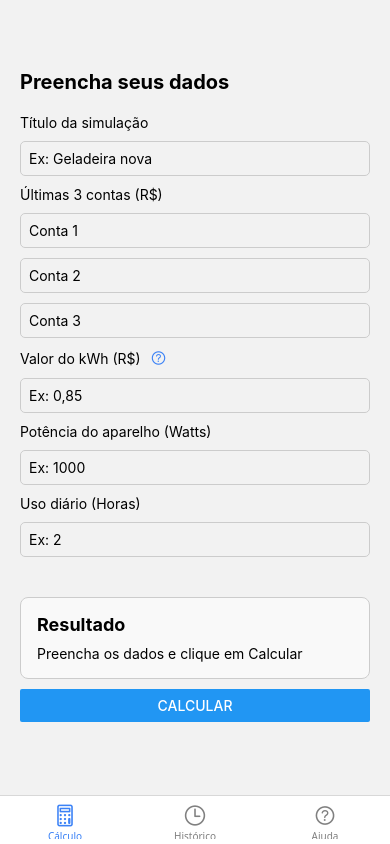
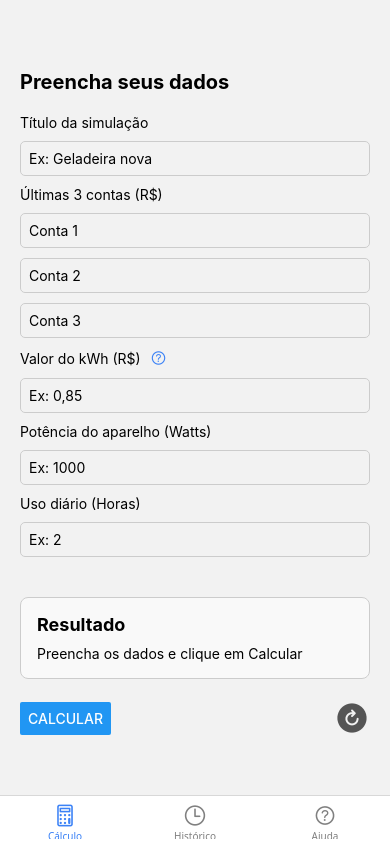
Before and after one commit to ErikaNunex/EnergyPredictApp, a React Native app: screen /Main in a window 390 px wide. Built offline with nearby package versions, Linux system fonts and the light colour scheme.

Commit message:
feat: resetando formulario e excluindo item do historico

```diff
--- a/src/screens/Calc.js
+++ b/src/screens/Calc.js
@@ -1,9 +1,17 @@
 import { useState } from "react";
-import { ScrollView, Button, Alert, StyleSheet } from "react-native";
+import {
+  ScrollView,
+  Button,
+  Alert,
+  StyleSheet,
+  View,
+  TouchableOpacity,
+} from "react-native";
 import { calcNewDeviceCost } from "../services/calcService";
 import FormCalc from "../components/FormCalc";
 import ResultCard from "../components/ResultCard";
 import AsyncStorage from "@react-native-async-storage/async-storage";
+import { Ionicons } from "@expo/vector-icons";
 
 export default function Calc() {
   const [bill1, setBill1] = useState("");
@@ -53,6 +61,16 @@ export default function Calc() {
     setResult(calcResult);
     await saveToHistory(title, calcResult);
   };
+  const handleReset = () => {
+    setBill1("");
+    setBill2("");
+    setBill3("");
+    setKwh("");
+    setPower("");
+    setHours("");
+    setTitle("");
+    setResult(null);
+  };
 
   return (
     <ScrollView contentContainerStyle={styles.container}>
@@ -75,11 +93,27 @@ export default function Calc() {
 
       <ResultCard result={result} />
 
-      <Button title="Calcular" onPress={handleCalc} />
+      <View style={styles.buttonRow}>
+        <Button title="Calcular" onPress={handleCalc} />
+        <TouchableOpacity onPress={handleReset} style={styles.resetButton}>
+          <Ionicons name="refresh-circle" size={36} color="#555" />
+        </TouchableOpacity>
+      </View>
     </ScrollView>
   );
 }
 
 const styles = StyleSheet.create({
   container: { padding: 20, gap: 10, paddingTop: 70 },
+  buttonRow: {
+    flexDirection: "row",
+    justifyContent: "space-between",
+    alignItems: "center",
+    marginTop: 10,
+    gap: 20,
+  },
+  resetButton: {
+    justifyContent: "center",
+    alignItems: "center",
+  },
 });
--- a/src/screens/History.js
+++ b/src/screens/History.js
@@ -1,7 +1,15 @@
 import { useState, useCallback } from "react";
 import { useFocusEffect } from "@react-navigation/native";
-import { View, Text, ScrollView, StyleSheet } from "react-native";
+import {
+  View,
+  Text,
+  ScrollView,
+  StyleSheet,
+  TouchableOpacity,
+  Alert,
+} from "react-native";
 import AsyncStorage from "@react-native-async-storage/async-storage";
+import { Ionicons } from "@expo/vector-icons";
 
 export default function History() {
   const [history, setHistory] = useState([]);
@@ -17,7 +25,20 @@ export default function History() {
       console.error("Erro ao carregar histórico:", err);
     }
   };
-
+  const removeItem = async (timestampToRemove) => {
+    try {
+      const filtered = history.filter(
+        (item) => item.timestamp !== timestampToRemove
+      );
+      await AsyncStorage.setItem(
+        "history",
+        JSON.stringify([...filtered].reverse())
+      );
+      setHistory(filtered);
+    } catch (err) {
+      console.error("Erro ao remover item:", err);
+    }
+  };
   useFocusEffect(
     useCallback(() => {
       loadHistory();
@@ -33,7 +54,27 @@ export default function History() {
       ) : (
         history.map((item, index) => (
           <View key={index} style={styles.card}>
-            <Text style={styles.cardTitle}>{item.title}</Text>
+            <View style={styles.cardHeader}>
+              <Text style={styles.cardTitle}>{item.title}</Text>
+              <TouchableOpacity
+                onPress={() =>
+                  Alert.alert(
+                    "Remover",
+                    "Deseja remover este item do histórico?",
+                    [
+                      { text: "Cancelar", style: "cancel" },
+                      {
+                        text: "Remover",
+                        style: "destructive",
+                        onPress: () => removeItem(item.timestamp),
+                      },
+                    ]
+                  )
+                }
+              >
+                <Ionicons name="trash-outline" size={24} color="#c00" />
+              </TouchableOpacity>
+            </View>
             <Text>Média das 3 contas: R$ {item.avgBill}</Text>
             <Text>Consumo mensal do aparelho: R$ {item.deviceCost}</Text>
             <Text>Próxima conta estimada: R$ {item.estimatedBill}</Text>
@@ -69,6 +110,12 @@ const styles = StyleSheet.create({
     borderRadius: 8,
     backgroundColor: "#f9f9f9",
   },
+  cardHeader: {
+    flexDirection: "row",
+    justifyContent: "space-between",
+    alignItems: "center",
+    marginBottom: 8,
+  },
   cardTitle: {
     fontSize: 18,
     fontWeight: "600",
```
